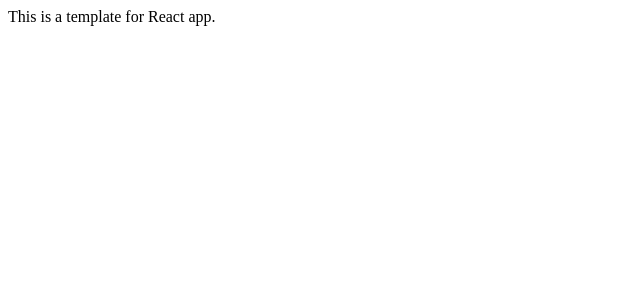
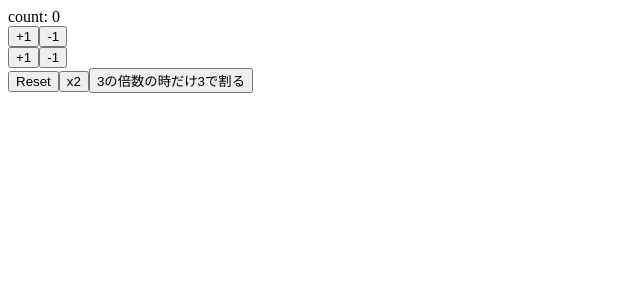
Before and after one commit to AoiTakano/react-hooks-101, a React (Create React App) app: page / in a window 1280 px wide. Shown: the top 300 px of the page, without its empty margins (0-640 px from the left). Built offline with nearby package versions, Linux system fonts and the light colour scheme.

Commit message:
my first React Hook useState

```diff
--- a/src/App.js
+++ b/src/App.js
@@ -1,11 +1,42 @@
-import React from 'react';
+import React, { useState } from 'react';
 
 
 const App = () => {
+  const [count, setCount] = useState(0);
+
+  const increment = () => setCount(count + 1);
+  const decrement = () => setCount(count - 1);
+
+  const increment2 = () => setCount(previousCount => previousCount + 1);
+  const decrement2 = () => setCount(previousCount => previousCount - 1);
+
+  const reset = () => setCount(0);
+  const double = () => setCount(count * 2);
+  const devide3 = () => setCount(previousCount => {
+    if (previousCount % 3 === 0){
+      return previousCount / 3;
+    } else {
+      return previousCount;
+    }
+  });
+
   return (
+  <>
+    <div>count: {count}</div>
     <div>
-      This is a template for React app.
+      <button onClick={increment}>+1</button>
+      <button onClick={decrement}>-1</button>
     </div>
+    <div>
+      <button onClick={increment2}>+1</button>
+      <button onClick={decrement2}>-1</button>
+    </div>
+    <div>
+      <button onClick={reset}>Reset</button>
+      <button onClick={double}>x2</button>
+      <button onClick={devide3}>3の倍数の時だけ3で割る</button>
+    </div>
+  </>
   );
 }
 
```
